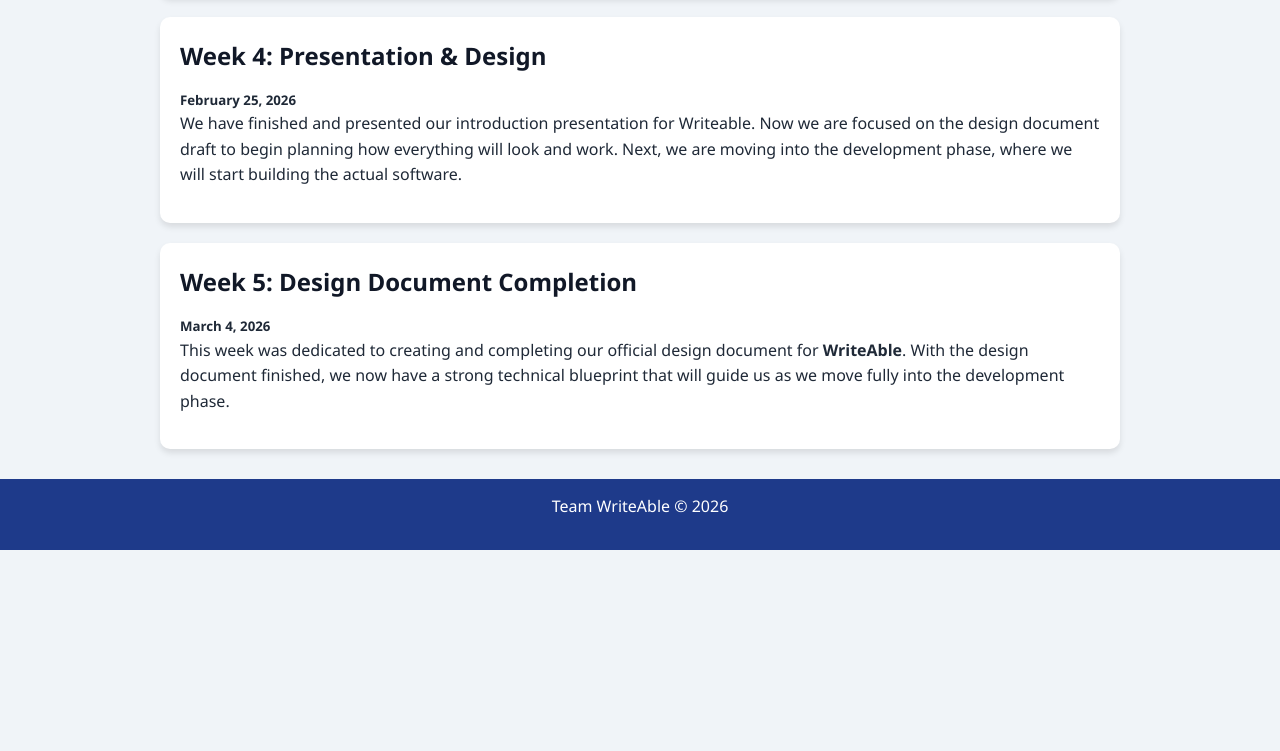
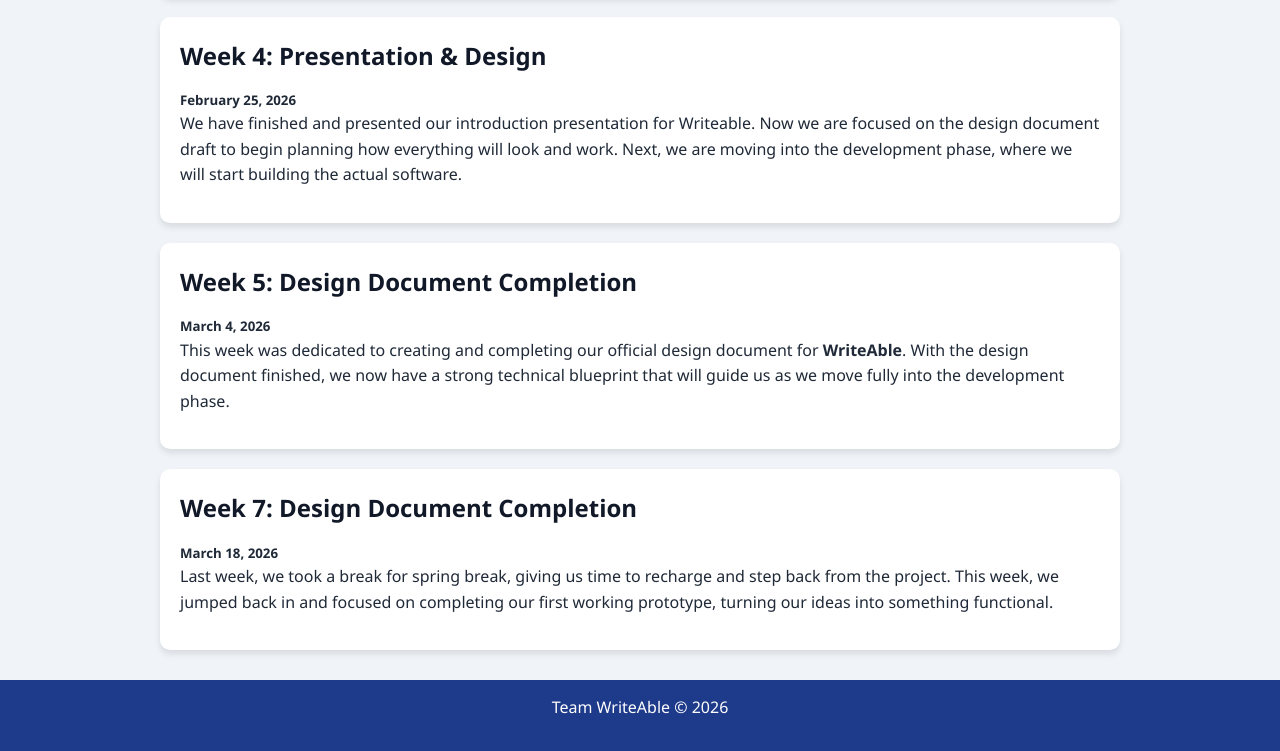
Before and after one commit to xandergeorge/CSC492, a plain HTML site: page updates.html in a window 1280 px wide. Shown: the part 1200-1951 px from the top of the page. Before the commit the page ends 1750 px from the top, so only its background shows below. Drawn offline with Linux system fonts and the light colour scheme.

Commit message:
Add Week 7 update to project timeline

```diff
--- a/updates.html
+++ b/updates.html
@@ -50,6 +50,11 @@
         <h5>March 4, 2026</h5>
         <p>This week was dedicated to creating and completing our official design document for <strong>WriteAble</strong>. With the design document finished, we now have a strong technical blueprint that will guide us as we move fully into the development phase.</p>
     </div>
+    <div class="card">
+        <h2>Week 7: Design Document Completion</h2>
+        <h5>March 18, 2026</h5>
+        <p>Last week, we took a break for spring break, giving us time to recharge and step back from the project. This week, we jumped back in and focused on completing our first working prototype, turning our ideas into something functional.</p>
+    </div>
 </main>
 <footer>
     <p>Team WriteAble © 2026</p>
```
